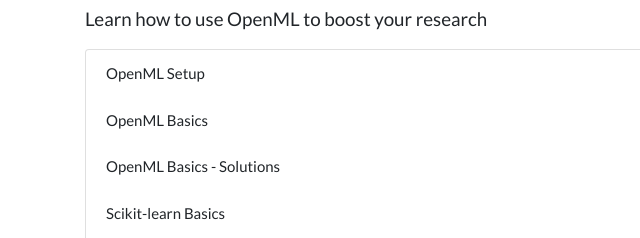
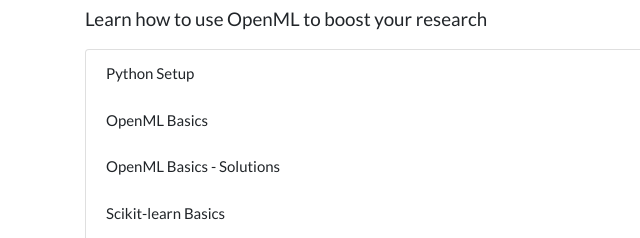
Before and after one commit to openml/openml-tutorial, a plain HTML site: page index.html in a window 1280 px wide. Shown: the part 514-752 px from the top of the page, 0-640 px from the left. Drawn offline with nearby package versions, Linux system fonts and the light colour scheme.

Commit message:
Update index.html

```diff
--- a/index.html
+++ b/index.html
@@ -52,7 +52,7 @@
     <h1 class="roomy">OpenML Hands-on</h1>
     <p class="lead">Learn how to use OpenML to boost your research</p>
     <ul class="list-group">
-      <li class="list-group-item d-flex justify-content-between showlinks"><span>OpenML Setup</span><div class="colab">1tEKBwVFuR-YU0ygxZFd4NWt5cjZ_kdgg</div></li>
+      <li class="list-group-item d-flex justify-content-between showlinks"><span>Python Setup</span><div class="colab">1tEKBwVFuR-YU0ygxZFd4NWt5cjZ_kdgg</div></li>
       <li class="list-group-item d-flex justify-content-between showlinks"><span>OpenML Basics</span><div class="colab">1Iwt7WUvm8ucayX0rmWKV4dZzhTVYzvoV</div></li>
       <li class="list-group-item d-flex justify-content-between showlinks"><span>OpenML Basics - Solutions</span><div class="colab">13du5H1-tx3_OA_SCkn8kQegkd5FPBYKT</div></li>
       <li class="list-group-item d-flex justify-content-between showlinks"><span>Scikit-learn Basics</span><div class="colab">1w2QwB0sxSn7XDNytU_pCJJBo-zCY7OJY</div></li>
```
